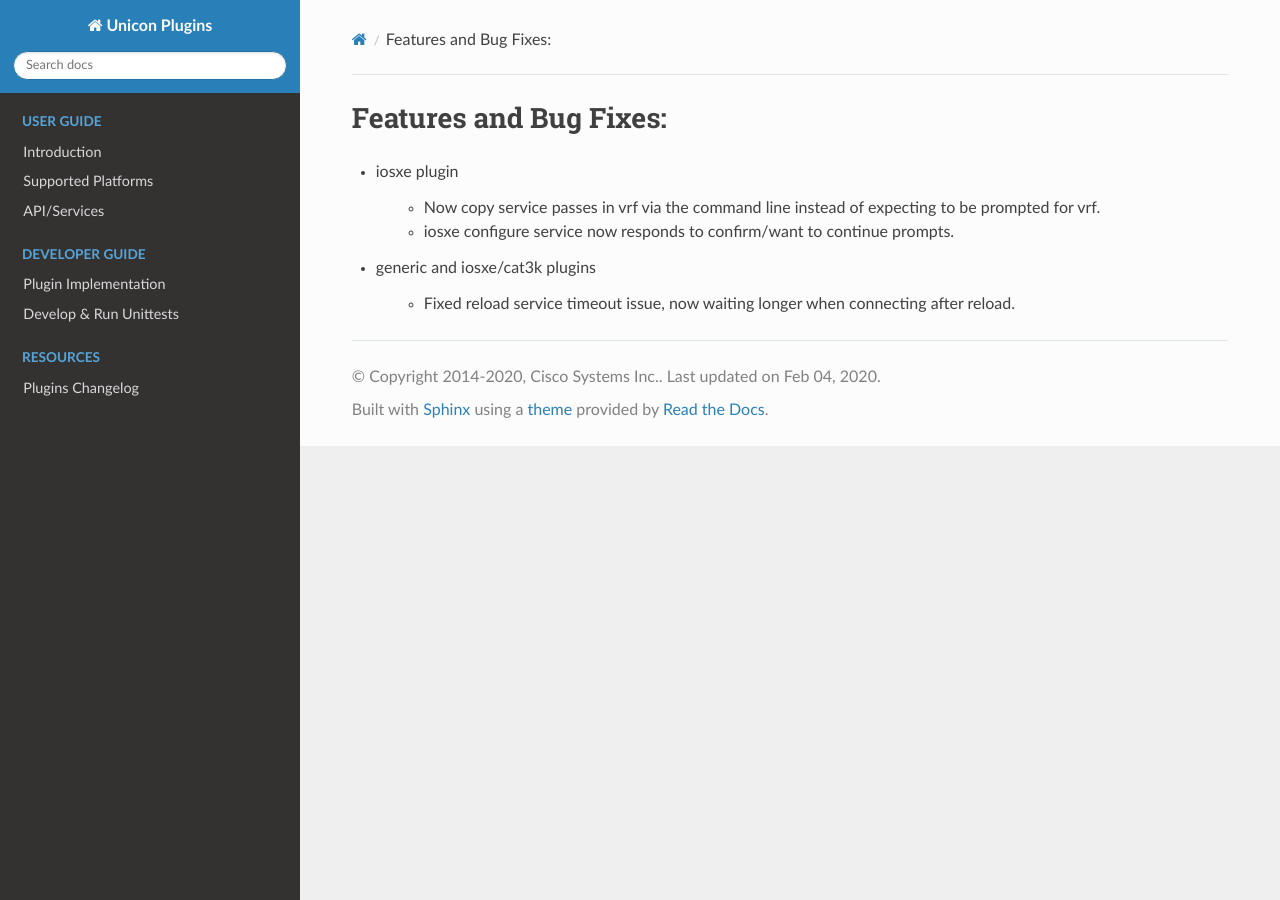
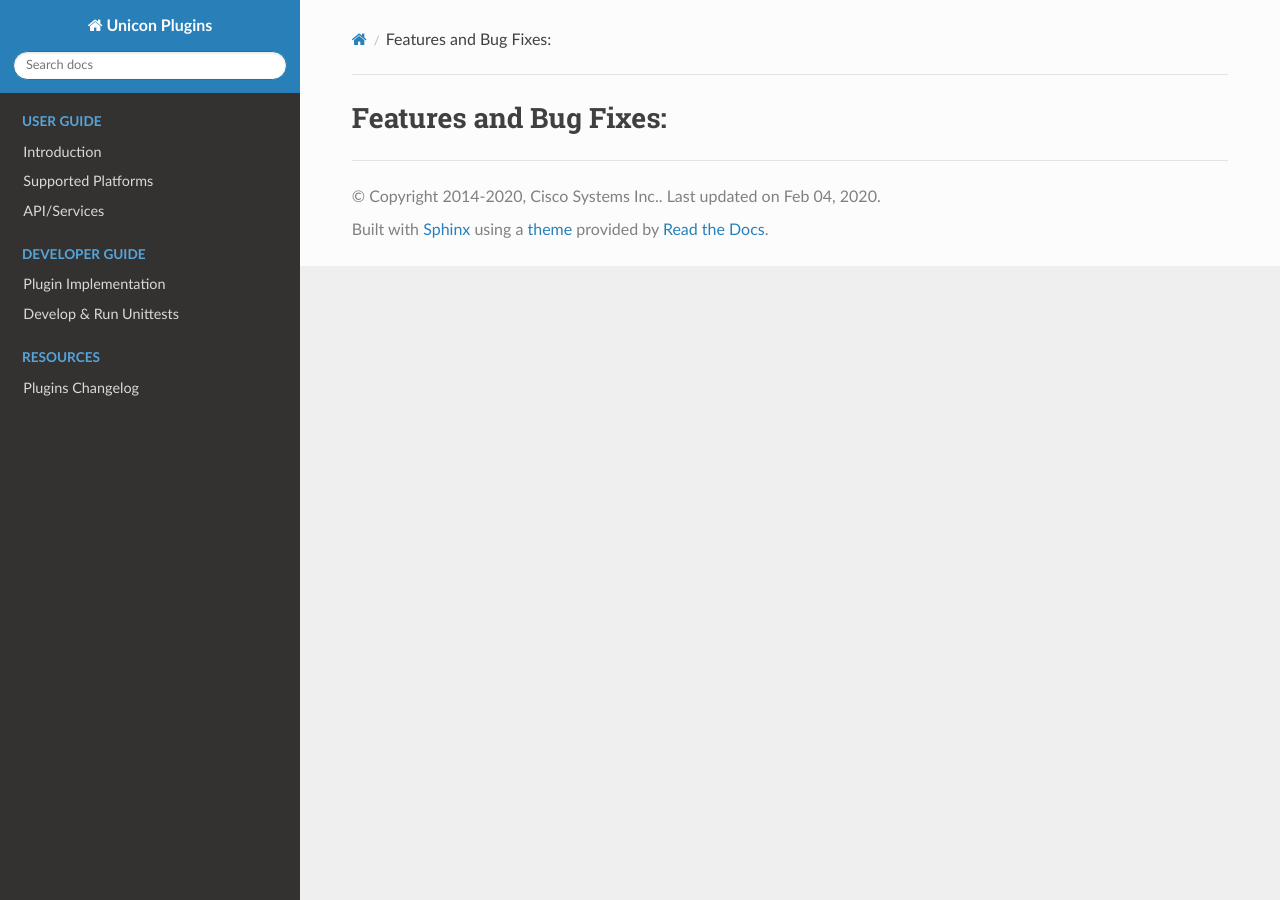
Before and after one commit to CiscoTestAutomation/unicon.plugins, a Sphinx documentation site: the page built from docs/changelog/undistributed.rst, in a window 1280 px wide. Built offline with Sphinx 7.4.7 and the Read the Docs theme 2.0.0, drawn with Linux system fonts in a browser that asks for light colours; pages that are not in the unit, such as notebooks, are missing from menus; the version number could not be read and is left out.

Commit message:
Final changes for v20.1.

```diff
--- a/docs/changelog/undistributed.rst
+++ b/docs/changelog/undistributed.rst
@@ -1,14 +1,2 @@
 Features and Bug Fixes:
 ^^^^^^^^^^^^^^^^^^^^^^^
-
-- iosxe plugin
-
-    - Now copy service passes in vrf via the command line instead of
-      expecting to be prompted for vrf.
-
-    - iosxe configure service now responds to confirm/want to continue prompts.
-
-- generic and iosxe/cat3k plugins
-
-    - Fixed reload service timeout issue, now waiting longer when
-      connecting after reload.
```
Also changed, not shown: docs/changelog/2020/jan.rst (+12 -0 lines), 1 other file.
